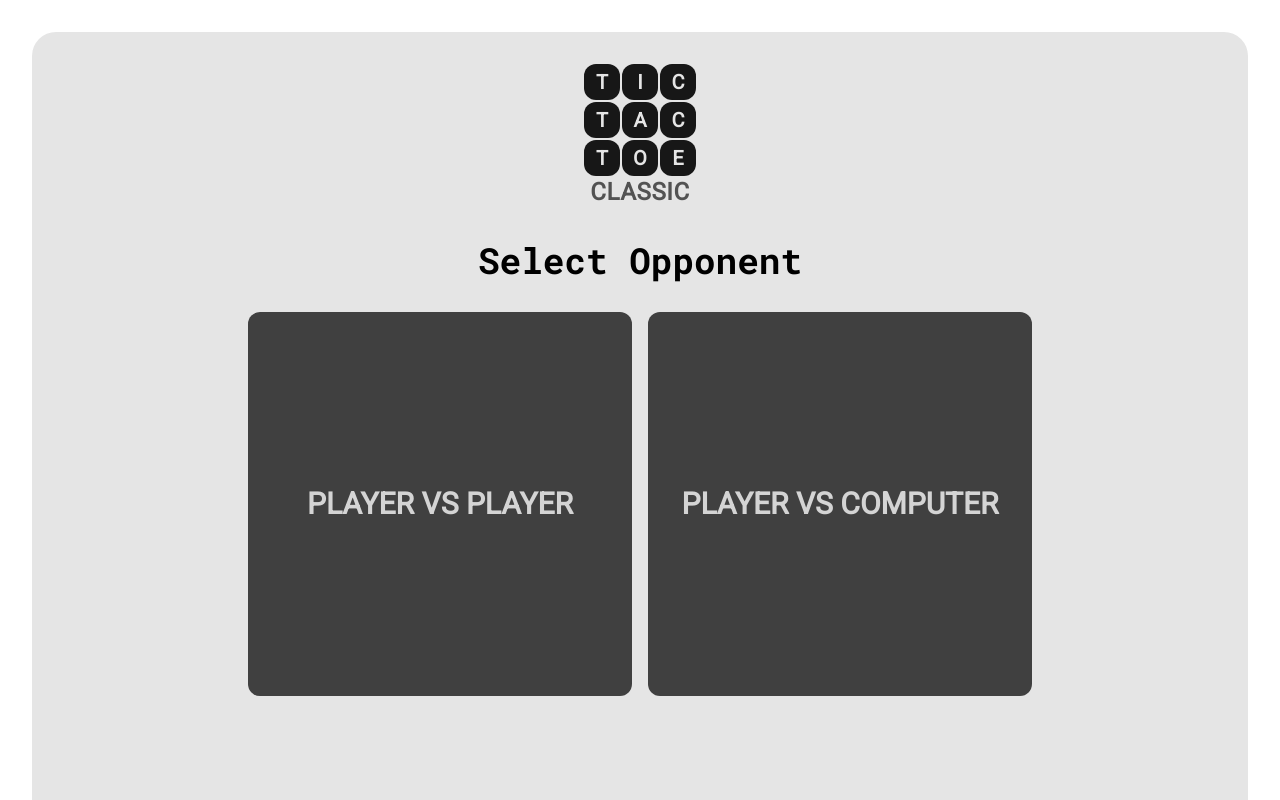
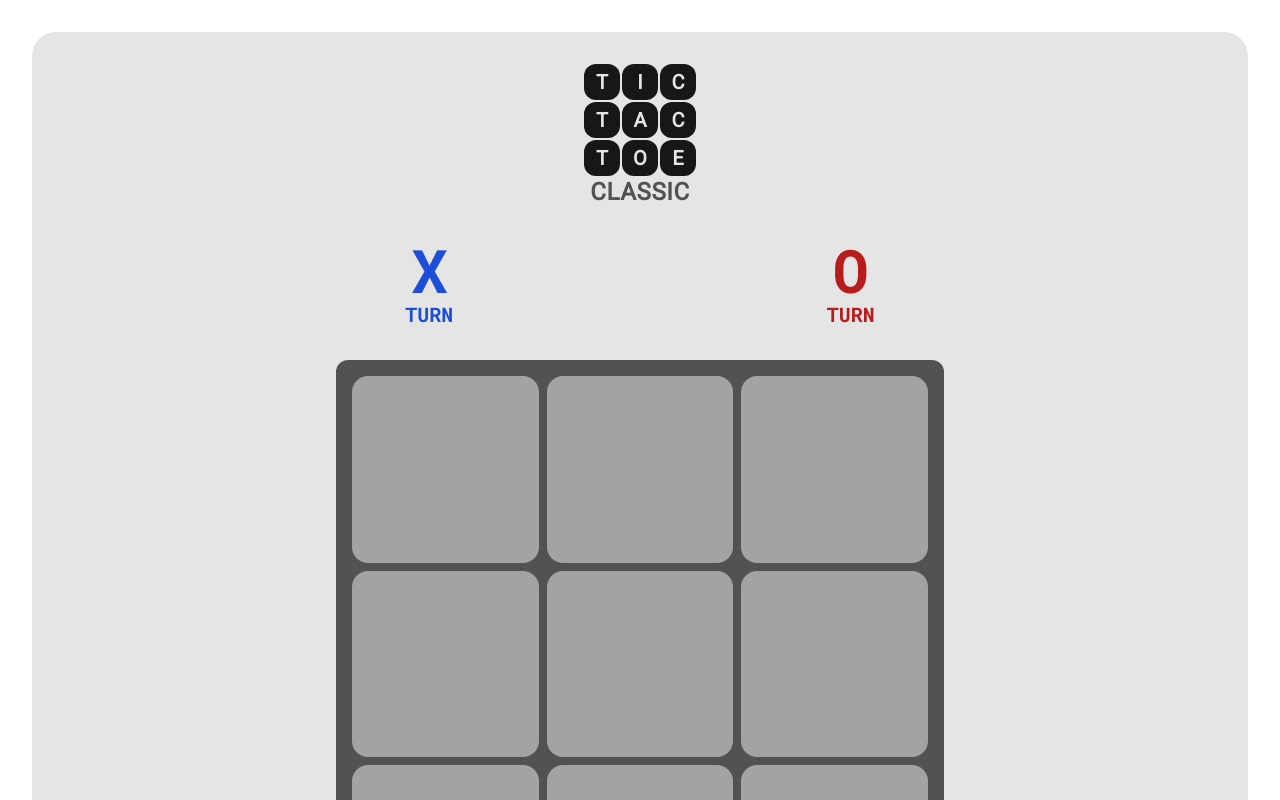
Before and after one commit to Torvec/tic-tac-toe-react, a React (Vite) app: page / in a window 1280 px wide. Both pictures are taken after a click on the button "CLASSIC MODE". Shown: the top 800 px of the page. Built offline with nearby package versions, Linux system fonts and the light colour scheme.

Commit message:
Removed PVC related code, not going to do a computer player

```diff
--- a/src/App.tsx
+++ b/src/App.tsx
@@ -4,7 +4,6 @@ import { useNavContext } from "./components/hooks/useNavContext";
 import "./App.css";
 import { Header } from "./components/ui/header";
 import { Mode } from "./components/pages/mode";
-import { Opponent } from "./components/pages/opponent";
 import { HowToPlay } from "./components/pages/howToPlay";
 import { Game } from "./components/pages/game/Game";
 import { Footer } from "./components/ui/footer";
@@ -14,7 +13,6 @@ const PageContent = () => {
 
   const pages = {
     mode: <Mode />,
-    opponent: <Opponent />,
     howToPlay: <HowToPlay />,
     game: <Game />,
   };
--- a/src/components/contexts/NavContext.tsx
+++ b/src/components/contexts/NavContext.tsx
@@ -6,7 +6,7 @@ import {
   SetStateAction,
 } from "react";
 
-type Page = "mode" | "opponent" | "howToPlay" | "game";
+type Page = "mode" | "howToPlay" | "game";
 
 type NavContextType = {
   currentPage: Page;
--- a/src/components/pages/game/Game.tsx
+++ b/src/components/pages/game/Game.tsx
@@ -13,13 +13,12 @@ export const Game = () => {
   };
 
   const { currentPage, setCurrentPage } = useNavContext();
-  const { gameMode, setGameMode, opponent, setOpponent } = useOptionsContext();
+  const { gameMode, setGameMode } = useOptionsContext();
 
   // ! This doesn't seem to do anything at the moment, i need it to reset the whole board
   const handleResetSelect = () => {
     setCurrentPage(currentPage);
     setGameMode(gameMode);
-    setOpponent(opponent);
   };
 
   const handleQuitSelect = () => {
--- a/src/components/pages/mode.tsx
+++ b/src/components/pages/mode.tsx
@@ -3,42 +3,35 @@ import { useNavContext } from "../hooks/useNavContext";
 import { useOptionsContext } from "../hooks/useOptionsContext";
 
 export const Mode = () => {
-  const text = {
-    header: "Select Mode",
-    classicButton: "Classic Mode",
-    ultimateButton: "Ultimate Mode",
-    howToPlay: "How To Play",
-  };
-
   const { setCurrentPage } = useNavContext();
   const { setGameMode } = useOptionsContext();
 
   const handleClassicModeSelect = () => {
     setGameMode("classic");
-    setCurrentPage("opponent");
+    setCurrentPage("game");
   };
 
   const handleUltimateModeSelect = () => {
     setGameMode("ultimate");
-    setCurrentPage("opponent");
+    setCurrentPage("game");
   };
 
   return (
     <>
       <h2 className="mb-8 text-center font-mono text-4xl font-bold">
-        {text.header}
+        Select Mode
       </h2>
       <div className="mb-32 flex justify-center gap-4">
         <Button type="large" onClick={handleClassicModeSelect}>
-          {text.classicButton}
+          Classic Mode
         </Button>
         <Button type="large" onClick={handleUltimateModeSelect}>
-          {text.ultimateButton}
+          Ultimate Mode
         </Button>
       </div>
       <div className="flex justify-center">
         <Button type="small" onClick={() => setCurrentPage("howToPlay")}>
-          {text.howToPlay}
+          How To Play
         </Button>
       </div>
     </>
--- a/src/components/pages/opponent.tsx
+++ /dev/null
@@ -1,51 +0,0 @@
-import { Button } from "../ui/button";
-import { useNavContext } from "../hooks/useNavContext";
-import { useOptionsContext } from "../hooks/useOptionsContext";
-
-export const Opponent = () => {
-  const text = {
-    header: "Select Opponent",
-    pvpButton: "Player vs Player",
-    pvcButton: "Player vs Computer",
-    backButton: "Back",
-  };
-
-  const { setCurrentPage } = useNavContext();
-  const { setOpponent, setGameMode } = useOptionsContext();
-
-  const handlePVPSelect = () => {
-    setOpponent("pvp");
-    setCurrentPage("game");
-  };
-
-  const handlePVCSelect = () => {
-    setOpponent("pvc");
-    setCurrentPage("game");
-  };
-
-  const handleBackSelect = () => {
-    setCurrentPage("mode");
-    setGameMode(undefined);
-  };
-
-  return (
-    <>
-      <h2 className="mb-8 text-center font-mono text-4xl font-bold">
-        {text.header}
-      </h2>
-      <div className="mb-32 flex justify-center gap-4">
-        <Button type="large" onClick={handlePVPSelect}>
-          {text.pvpButton}
-        </Button>
-        <Button type="large" onClick={handlePVCSelect}>
-          {text.pvcButton}
-        </Button>
-      </div>
-      <div className="flex justify-center">
-        <Button type="small" onClick={handleBackSelect}>
-          {text.backButton}
-        </Button>
-      </div>
-    </>
-  );
-};
--- a/src/components/ui/playerIndicator.tsx
+++ b/src/components/ui/playerIndicator.tsx
@@ -1,4 +1,3 @@
-// Need to know who is playing (PVP or PVC)
 // Need to know who's turn it is
 // Need to change which indicator is highlighted based on who's turn it is
 
```
